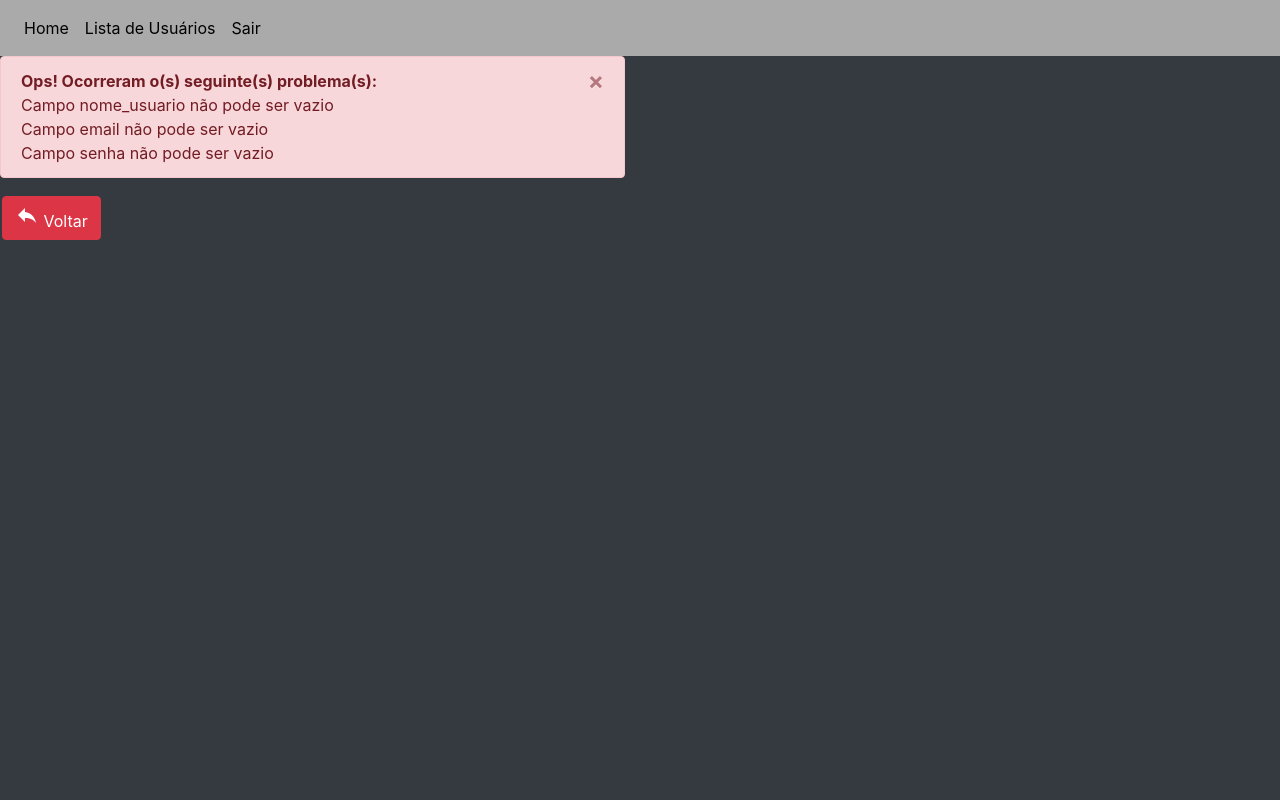
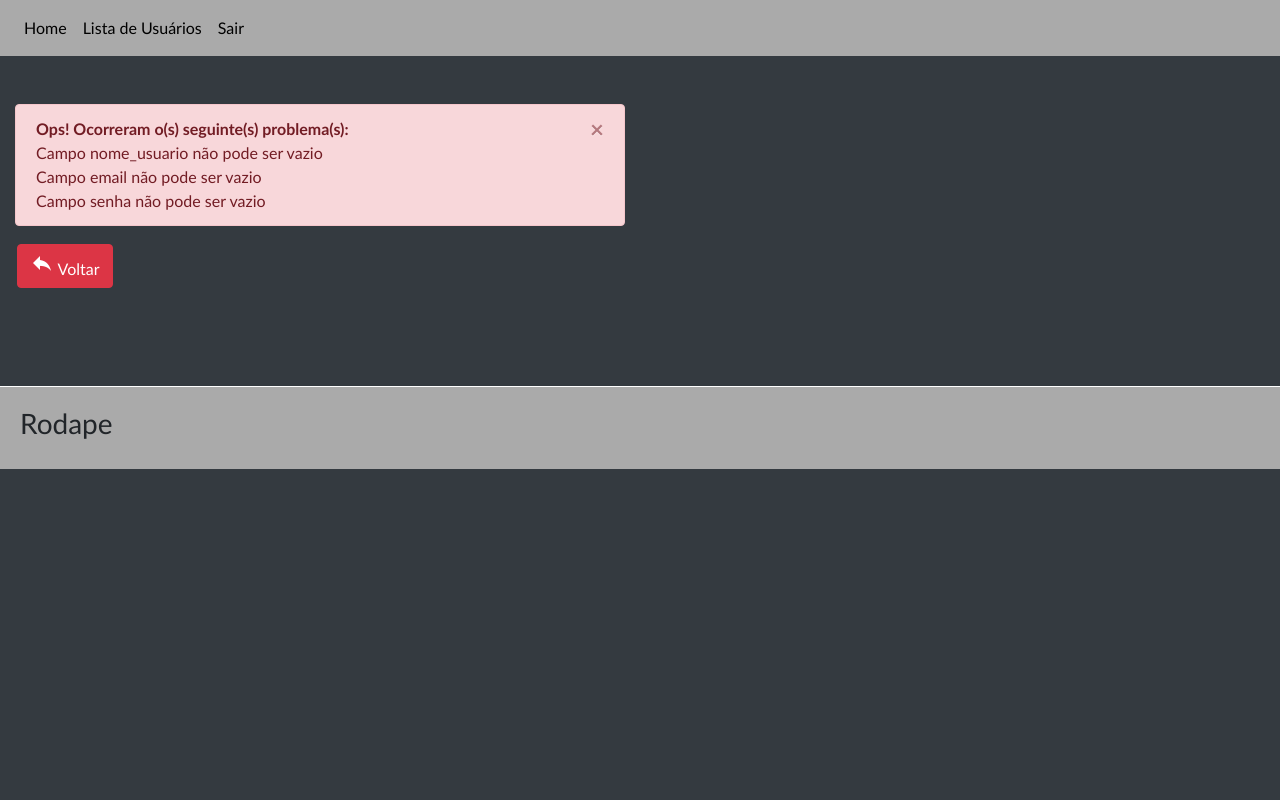
Before and after one commit to NFDeap/sislogin, a PHP site: page /valida_usuario.php in a window 1280 px wide. Run offline with PHP 8.4, Linux system fonts and the light colour scheme; a user stored in the database is signed in; data that the repository does not hold is empty.

Commit message:
Correção footer

```diff
--- a/sislogin/adminindex.php
+++ b/sislogin/adminindex.php
@@ -3,7 +3,7 @@
 include_once("cabecalhoAdmin.php");
 ?>
 
-
+<div class="geral">
 <div class="container-fluid my-5">
     <div class="row ">
         <div class="col-6 mx-auto">
@@ -15,6 +15,7 @@ include_once("cabecalhoAdmin.php");
         </div>
     </div>
 </div>
+</div>
 
 
 <?php
--- a/sislogin/apaga_usuario.php
+++ b/sislogin/apaga_usuario.php
@@ -1,4 +1,7 @@
 <?php include_once 'cabecalhoAdmin.php'; ?>
+
+<div class="geral">
+<div class="container-fluid my-5">
 <?php
 //Obtendo os dados do registro pelo ID
 $id_usuario = $crud->limpaTexto($_GET['id_usuario']);
@@ -12,4 +15,7 @@ if ($result) { //Se o resultado for true...
 }
 ?>
 
+</div>
+</div>
+
 <?php include_once 'rodape.php'; ?>
--- a/sislogin/corpo.php
+++ b/sislogin/corpo.php
@@ -66,6 +66,7 @@ include_once("cabecalhoAdmin.php");
 </div>
 </div>
 
+
 <?php
 include_once("rodape.php");
 ?>
--- a/sislogin/css/style.css
+++ b/sislogin/css/style.css
@@ -1,16 +1,12 @@
 
 
-*  {
-    margin:0;
-    padding:0;
+
+body{
+    font-family: 'calibri light', calibri, arial, sans-serif;
+
 }
 
-/* html, body {height:100%;} */
 
-.geral{
-    min-height:100%;
-    position:relative;
-}
 
 .navAdmin{
     background-color: rgb(170, 170, 170);
@@ -30,8 +26,10 @@ table tbody tr th .btnTable{
 
 .bg-footer{
     background-color: rgb(170, 170, 170);
-    padding:50px;
-    position:absolute;
-    bottom:0;
-    width:100%;
+    border-top: 1px solid rgb(255, 255, 255);
+    padding:20px;
 }
+
+.bg-dark{
+    height: 800px;
+}
--- a/sislogin/novo_login.php
+++ b/sislogin/novo_login.php
@@ -3,6 +3,7 @@
 include_once("cabecalhoAdmin.php");
 ?>
 
+<div class="geral">
 <div class="container-fluid my-5">
     <div class="row ">
         <div class="col-6 mx-auto">
@@ -133,6 +134,7 @@ include_once("cabecalhoAdmin.php");
         </div>
     </div>
 </div>
+</div>
 
 
 <?php
--- a/sislogin/rodape.php
+++ b/sislogin/rodape.php
@@ -1,9 +1,10 @@
 
 <br>
+<br>
 
-<footer>
+<footer class="footer navbar-fixed-bottom">
 
-    <div class="container-fluid bg-footer">
+    <div class="bg-footer">
 
         <div class="row">
 
@@ -17,7 +18,6 @@
 
 </footer>
 
-</div>
 
 <script src="https://code.jquery.com/jquery-3.4.1.slim.min.js" integrity="sha384-J6qa4849blE2+poT4WnyKhv5vZF5SrPo0iEjwBvKU7imGFAV0wwj1yYfoRSJoZ+n" crossorigin="anonymous"></script>
 <script src="https://cdn.jsdelivr.net/npm/popper.js@1.16.0/dist/umd/popper.min.js" integrity="sha384-Q6E9RHvbIyZFJoft+2mJbHaEWldlvI9IOYy5n3zV9zzTtmI3UksdQRVvoxMfooAo" crossorigin="anonymous"></script>
--- a/sislogin/userindex.php
+++ b/sislogin/userindex.php
@@ -30,6 +30,7 @@ if(isset($_GET['id_usuario'])){
  */
 ?>
 
+<div class="geral">
 <div class="container-fluid my-5">
     <div class="row ">
         <div class="col-6 mx-auto">
@@ -113,6 +114,7 @@ if(isset($_GET['id_usuario'])){
         </div>
     </div>
 </div>
+</div>
 
 <?php
 include_once("rodape.php");
--- a/sislogin/userpagina.php
+++ b/sislogin/userpagina.php
@@ -22,6 +22,7 @@ if(isset($_GET['id_usuario'])){
 
 ?>
 
+<div class="geral">
 <div class="container-fluid my-5">
     <div class="row ">
         <div class="col-6 mx-auto">
@@ -174,6 +175,7 @@ if(isset($_GET['id_usuario'])){
         </div>
     </div>
 </div>
+</div>
 
 
 <?php
--- a/sislogin/userpagina2.php
+++ b/sislogin/userpagina2.php
@@ -25,7 +25,7 @@ if(isset($_GET['id_usuario'])){
 
  */
 ?>
-
+<div class="geral">
 <div class="container-fluid my-5">
     <div class="row ">
         <div class="col-6 mx-auto">
@@ -140,6 +140,7 @@ if(isset($_GET['id_usuario'])){
         </div>
     </div>
 </div>
+</div>
 
 
 <?php
--- a/sislogin/valida_usuario.php
+++ b/sislogin/valida_usuario.php
@@ -2,6 +2,9 @@
 <?php
 include_once 'cabecalhoAdmin.php';
 ?>
+
+<div class="geral">
+<div class="container-fluid my-5">
 
 <?php
 
@@ -56,3 +59,10 @@ if(isset($_POST['id_usuario'])){
 
 
 ?>
+
+</div>
+</div>
+
+<?php
+include_once 'rodape.php';
+?>
--- a/sislogin/valida_visitante.php
+++ b/sislogin/valida_visitante.php
@@ -1,4 +1,8 @@
 
+
+
+<div class="geral">
+<div class="container-fluid my-5">
 
 <?php
 //incluindo as classes necessárias
@@ -91,5 +95,3 @@ if(isset($_POST['alterarUsuario'])) {
 }
 
 ?>
-
-</body>
```
Also changed, not shown: sislogin/index.php (+6 -1 lines).
